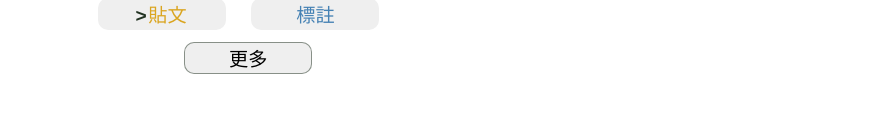
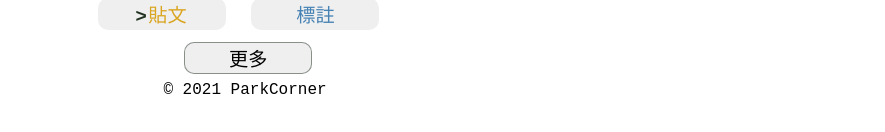
Before and after one commit to r000tmnt/My-vue-IG-interface, a Vue app: page / in a window 1280 px wide. Shown: the part 240-372 px from the top of the page, without its empty margins (395-1280 px from the left). Built offline with nearby package versions, Linux system fonts and the light colour scheme.

Commit message:
Add footer to balence the visual

```diff
--- a/src/App.vue
+++ b/src/App.vue
@@ -12,6 +12,7 @@
   <displayStories v-if="currentLocation === 'story'" :sts="media_stories"></displayStories>
   <displayMention v-if="currentLocation === 'mention'" :mentions="media_mentions"></displayMention>
 
+  <footer>&copy; 2021 ParkCorner</footer>
 </template>
 
 <script>
@@ -305,4 +306,8 @@ header{
   color: white;
   cursor: pointer;
 }
+
+footer{
+  text-align: center;
+}
 </style>
--- a/src/components/displayMedias.vue
+++ b/src/components/displayMedias.vue
@@ -192,7 +192,7 @@ export default {
 
 @media screen and (max-width: 683px) {
  .medias{
-   width: 31vw;
+   width: 30.5vw;
  }
 }
 
--- a/src/components/displayMention.vue
+++ b/src/components/displayMention.vue
@@ -88,7 +88,6 @@ export default {
   left: 50%;
   transform: translate(-50%, -50%);
   position: absolute;
-  width: 750px;
 }
 
 .large > .enlarge{
@@ -119,4 +118,10 @@ export default {
     width: 90vw;
   }
 }
+
+@media screen and (max-width: 576px) {
+  #showMentioned{
+  width: 35vw;
+}
+}
 </style>
```
